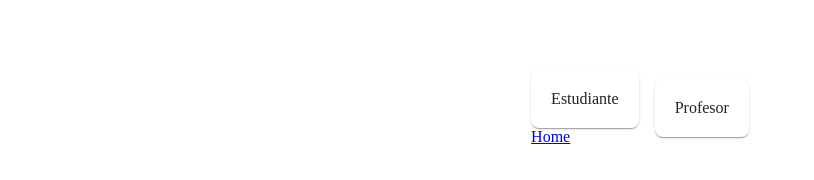
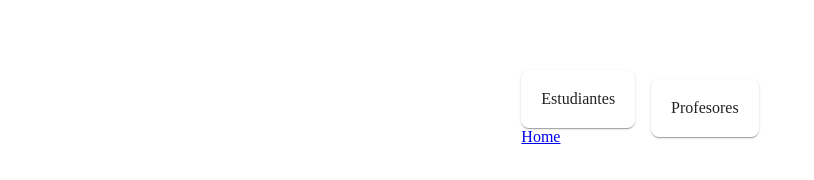
Before and after one commit to luisaolivero03/Mintic-proyecto, a Next.js app: page /login in a window 1280 px wide. Shown: the part 318-498 px from the top of the page, without its empty margins (0-814 px from the left). Built offline with nearby package versions, Linux system fonts and the light colour scheme.

Commit message:
cambio de titulos de los botones

```diff
--- a/src/app/(simple)/login/page.jsx
+++ b/src/app/(simple)/login/page.jsx
@@ -12,7 +12,7 @@ const Login = () => {
                     padding: "20px",
                     borderRadius: "8px"
                 }}>
-                    Estudiante
+                    Estudiantes
                 </Card>
                 <Link href="/"> Home</Link>
             </Grid>
@@ -21,7 +21,7 @@ const Login = () => {
                     padding: "20px",
                     borderRadius: "8px"
                 }}>
-                    Profesor
+                    Profesores
                 </Card>
             </Grid>
         </Grid>
```
